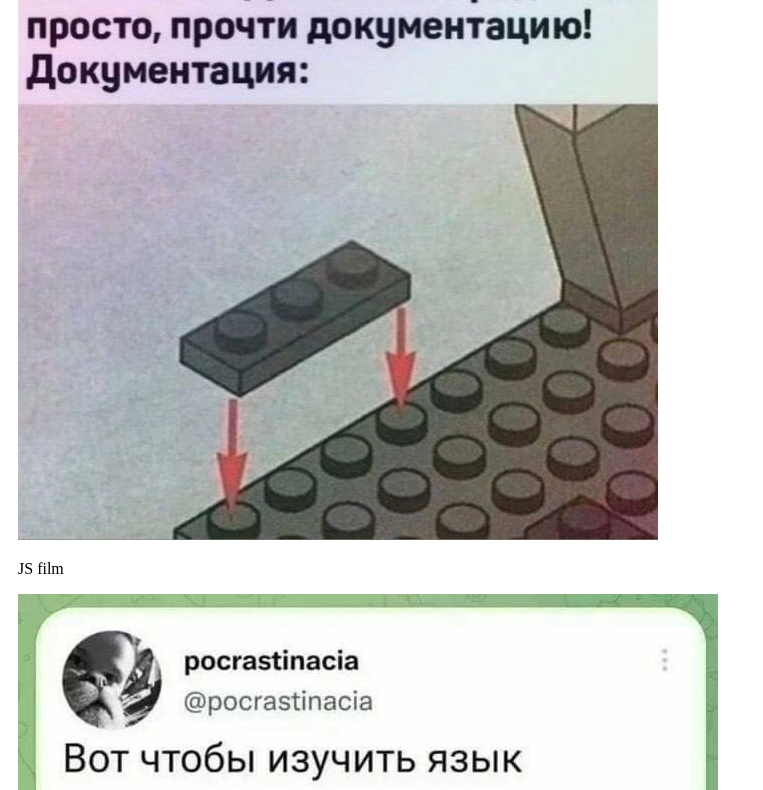
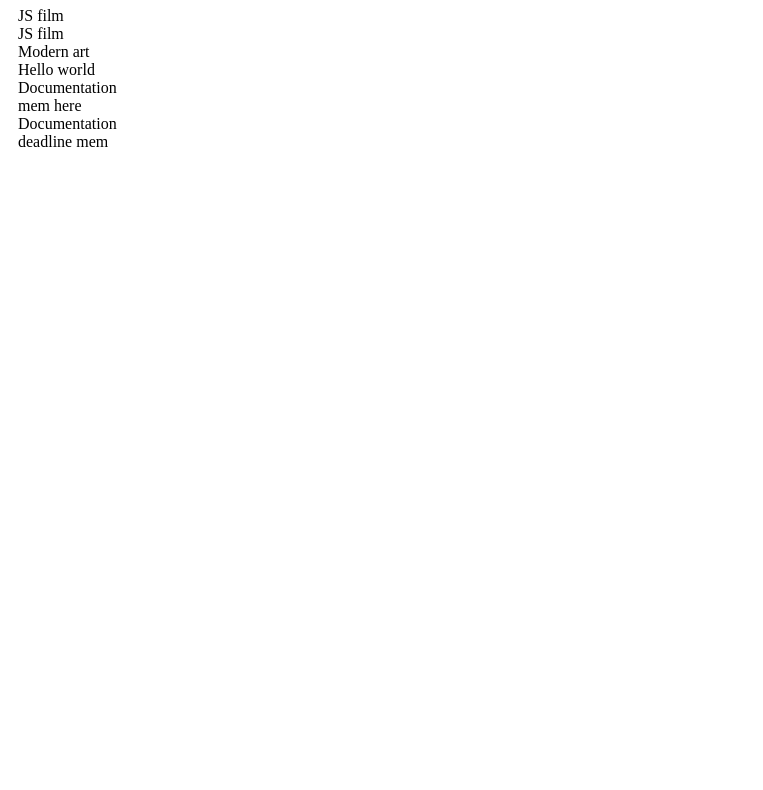
Before and after one commit to setter-getter/cssBayan, a plain HTML site: page cssBayan/index.html in a window 1280 px wide. Shown: the part 83-873 px from the top of the page, without its empty margins (0-763 px from the left). After the commit the page ends 800 px from the top, so only its background shows below. Drawn offline with Linux system fonts and the light colour scheme.

Commit message:
fix: index.html structure

```diff
--- a/cssBayan/index.html
+++ b/cssBayan/index.html
@@ -11,24 +11,40 @@
 
 <body>
     <div class="accordion">
-        <div class="accordion_item">
-            <input type="checkbox" name="accordion-item-1" id="tab1" />
-            <label for="tab1" class="accordion-label">It's easy</label>
-            <div class="accordion-content-01">
-                <p>
-                    <img src="./images/doc.jpg" alt="It's easy!">
-                </p>
+        <h1>CSS Bayan</h1>
+        <div class="accordion_item-1">
+            <input type="checkbox" id="chck1">
+            <label for="chck1" class="accordion-label">JS film</label>
+            <div class="chck1-content">
+                <!-- <img src="./images/js_film.png" alt="css"> -->
+                JS film
             </div>
         </div>
-        <div class="accordion_item">
-            <input type="checkbox" name="accordion-item-2" id="tab2" />
-            <label for="tab2" class="accordion-label">JS film</label>
-            <div class="accordion-content-02">
-                <p>
-                    <img src="./images/js_film.png" alt="JS film!">
-                </p>
+        <div class="accordion_item-2">
+            <input type="checkbox" id="chck2">
+            <label for="chck2" class="accordion-label">Modern art</label>
+            <div class="chck2-content">
+                <!-- <img src="./images/modern_art.jpg" alt="modern_art"> -->
+                Hello world
             </div>
         </div>
+        <div class="accordion_item-3">
+            <input type="checkbox" id="chck3">
+            <label for="chck3" class="accordion-label">Documentation</label>
+            <div class="chck3-content">
+                <!-- <img src="./images/doc.jpg" alt="Documentation"> -->
+                mem here
+            </div>
+        </div>
+        <div class="accordion_item-4">
+            <input type="checkbox" id="chck4">
+            <label for="chck4" class="accordion-label">Documentation</label>
+            <div class="chck4-content">
+                <!-- <img src="./images/deadline.png" alt="deadline"> -->
+                deadline mem
+            </div>
+        </div>
+    </div>
     </div>
 </body>
 
```
